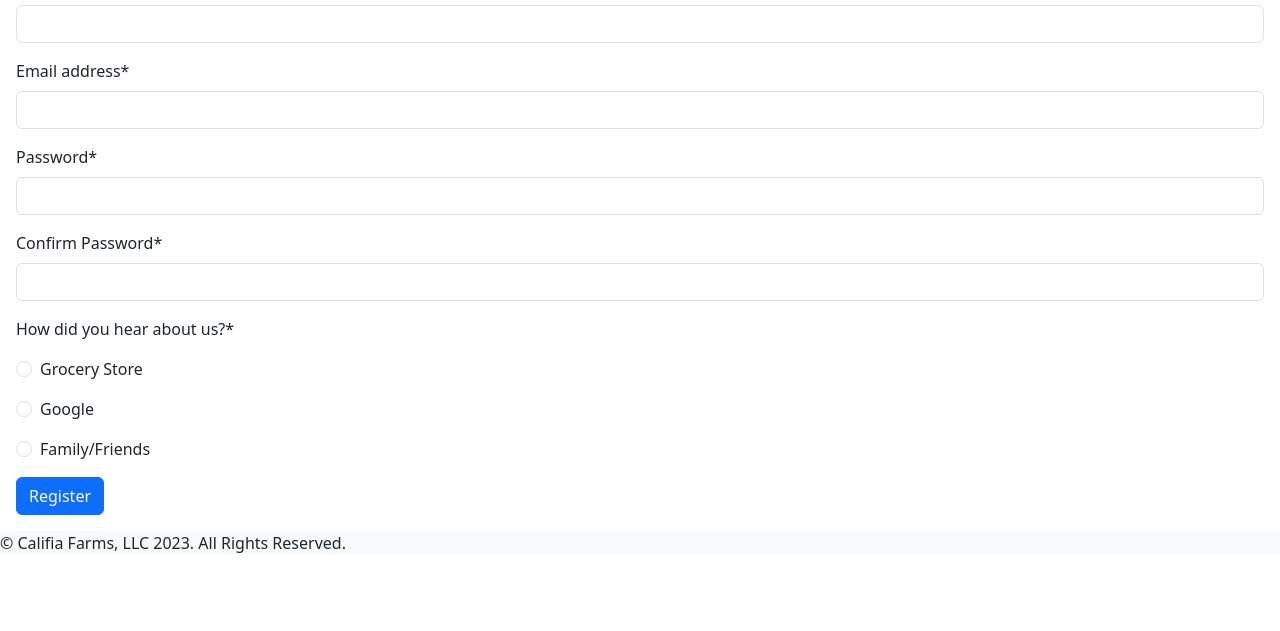
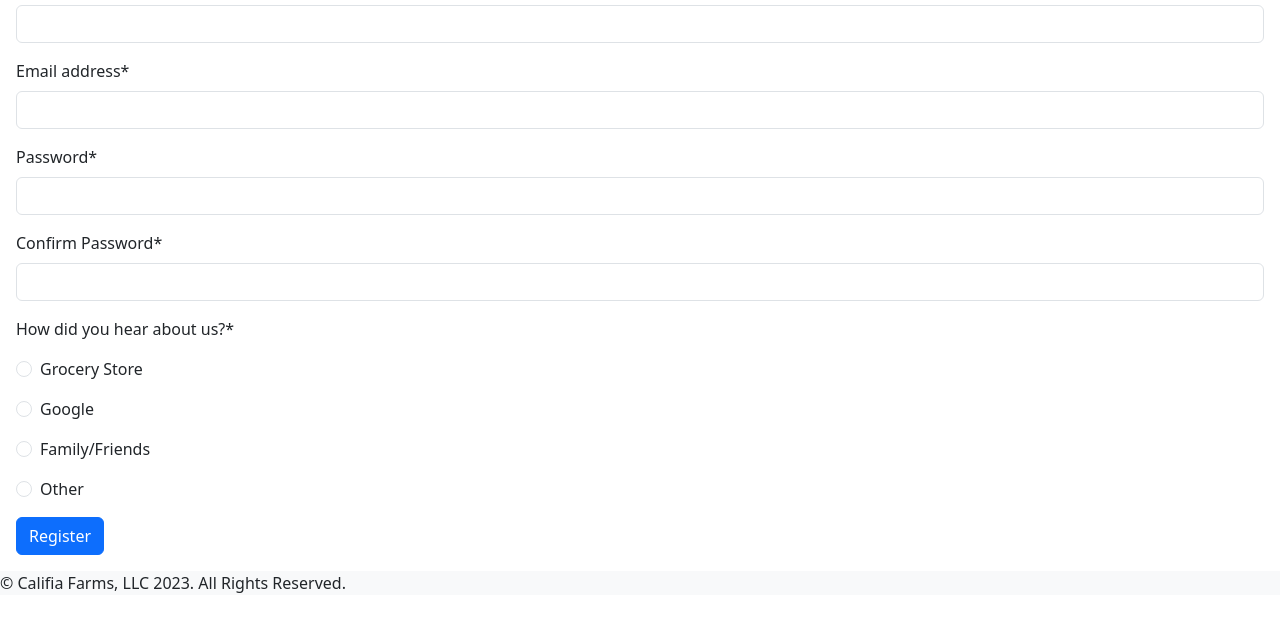
Before and after one commit to jewelsonmyjeans/CapstoneOne_Ecommerce, a plain HTML site: page register.html in a window 1280 px wide. Shown: the part 109-740 px from the top of the page. Drawn offline with nearby package versions, Linux system fonts and the light colour scheme.

Commit message:
updated radio buttons

```diff
--- a/register.html
+++ b/register.html
@@ -65,21 +65,27 @@
             </div>
             <p class="m-3">How did you hear about us?*</p>
             <div class="form-check m-3">
-                <input class="form-check-input" type="radio" name="" id="">
+                <input class="form-check-input" type="radio" name="hearAboutUs" id="groceryStore">
                 <label class="form-check-label" for="">
                 Grocery Store
               </label>
             </div>
             <div class="form-check m-3">
-              <input class="form-check-input" type="radio" name="" id="">
+              <input class="form-check-input" type="radio" name="hearAboutUs" id="google">
               <label class="form-check-label" for="">
                 Google
               </label>
             </div>
             <div class="form-check m-3">
-                <input class="form-check-input" type="radio" name="" id="">
+                <input class="form-check-input" type="radio" name="hearAboutUs" id="familyFriends">
                 <label class="form-check-label" for="">
                   Family/Friends
+                </label>
+              </div>
+              <div class="form-check m-3">
+                <input class="form-check-input" type="radio" name="hearAboutUs" id="otherChoice">
+                <label class="form-check-label" for="">
+                  Other
                 </label>
               </div>
             <button type="submit" class="btn btn-primary m-3 mt-0">Register</button>
```
